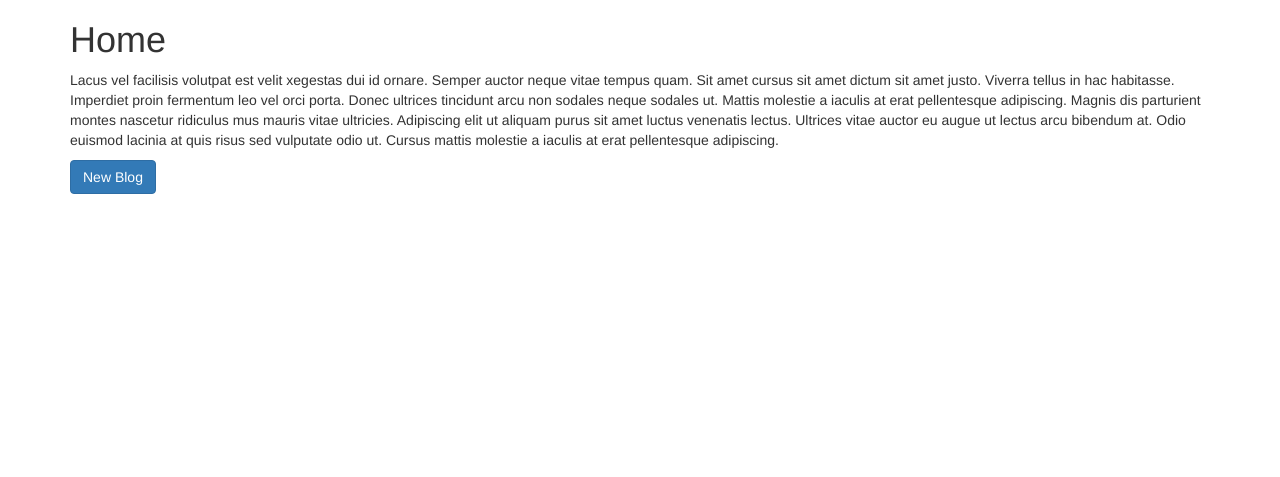
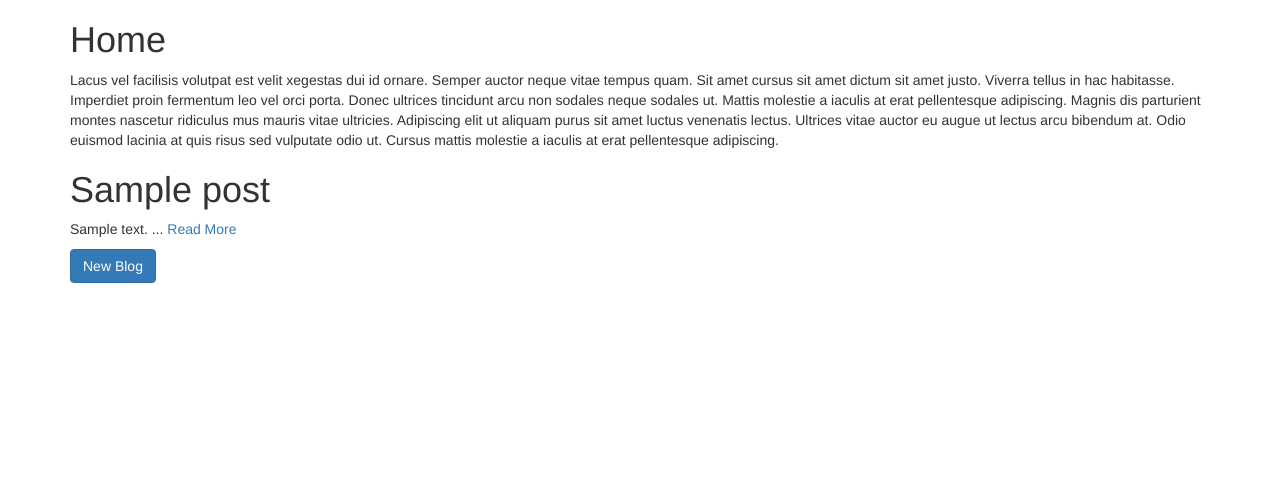
Before and after one commit to aayushxrj/Blog-Website, a Node server app: page / in a window 1280 px wide. Shown: the part 90-567 px from the top of the page. Run offline with Node 20, Linux system fonts and the light colour scheme; tables that the repository leaves empty hold one stand-in row (values such as "Sample post"); some libraries are stand-ins or nearby versions.

Commit message:
integrated with MongoDB

```diff
--- a/app.js
+++ b/app.js
@@ -2,6 +2,7 @@ const express = require("express");
 const bodyParser = require("body-parser");
 const ejs = require("ejs");
 var _ = require("lodash");
+const mongoose = require("mongoose");
 
 const homeStartingContent = "Lacus vel facilisis volutpat est velit xegestas dui id ornare. Semper auctor neque vitae tempus quam. Sit amet cursus sit amet dictum sit amet justo. Viverra tellus in hac habitasse. Imperdiet proin fermentum leo vel orci porta. Donec ultrices tincidunt arcu non sodales neque sodales ut. Mattis molestie a iaculis at erat pellentesque adipiscing. Magnis dis parturient montes nascetur ridiculus mus mauris vitae ultricies. Adipiscing elit ut aliquam purus sit amet luctus venenatis lectus. Ultrices vitae auctor eu augue ut lectus arcu bibendum at. Odio euismod lacinia at quis risus sed vulputate odio ut. Cursus mattis molestie a iaculis at erat pellentesque adipiscing.";
 const aboutContent = "Hac habitasse platea dictumst vestibulum rhoncus est pellentesque. Dictumst vestibulum rhoncus est pellentesque elit ullamcorper. Non diam phasellus vestibulum lorem sed. Platea dictumst quisque sagittis purus sit. Egestas sed sed risus pretium quam vulputate dignissim suspendisse. Mauris in aliquam sem fringilla. Semper risus in hendrerit gravida rutrum quisque non tellus orci. Amet massa vitae tortor condimentum lacinia quis vel eros. Enim ut tellus elementum sagittis vitae. Mauris ultrices eros in cursus turpis massa tincidunt dui.";
@@ -14,16 +15,36 @@ app.set('view engine', 'ejs');
 app.use(bodyParser.urlencoded({extended: true}));
 app.use(express.static("public"));
 
+mongoose.connect("mongodb://127.0.0.1:27017/blogDB", {useNewUrlParser: true, useUnifiedTopology: true})
+.then(function(){ console.log("Connected to database"); })
+.catch(function(err){ console.log(err); });
 
-let posts =[];
+const postSchema = {
+  title: String,
+  content: String
+};
+const Post = mongoose.model("Post", postSchema);
+
+// let posts =[];            NO MORE NEEDED AS Post.find() is used
 
 
 app.get("/", function(req, res){
+  // res.render("home",{
+  //   homeStartingContent:homeStartingContent,
+  //   posts:posts
+  // });
+  // console.log(posts);
+
+  Post.find({})
+  .then(function(posts){
     res.render("home",{
       homeStartingContent:homeStartingContent,
       posts:posts
     });
-  // console.log(posts);
+  })
+  .catch(function(err){
+    console.log(err);
+  });
 });
 
 app.get("/about", function(req, res){
@@ -41,32 +62,53 @@ app.get("/compose", function(req, res){
 app.post("/compose", function(req, res){
   // console.log(req.body.postTitle);
   // console.log(req.body.postBody);
-  const post = {
-    title : req.body.postTitle,
-    content : req.body.postBody
-  };
+  // const post = {
+  //   title : req.body.postTitle,
+  //   content : req.body.postBody
+  // };
   // console.log(post);
-  posts.push(post);
-  res.redirect("/");
+  // posts.push(post);
+
+  const post = new Post({
+    title: req.body.postTitle,
+    content: req.body.postBody
+  });
+  post.save()
+  .then(function(){res.redirect("/");})
+  .catch(function(err){console.log(err);});
+
+  // res.redirect("/");
 
 });
 
-app.get("/posts/:postName", function(req, res){
+// app.get("/posts/:postName", function(req, res){
+app.get("/posts/:postId", function(req, res){
   // console.log(req.params.postName);
-  const requestedTitle = _.lowerCase(req.params.postName);
-  posts.forEach(function(post){
-    var storedTitle = _.lowerCase(post.title);
-    if(storedTitle === requestedTitle){
-      // console.log("Match found");
-      res.render("post", {
+  // const requestedTitle = _.lowerCase(req.params.postName);
+  // posts.forEach(function(post){
+  //   var storedTitle = _.lowerCase(post.title);
+  //   if(storedTitle === requestedTitle){
+  //     // console.log("Match found");
+  //     res.render("post", {
+  //       title:post.title,
+  //       content:post.content,
+  //     })
+  //   }
+  //   // else {
+  //   //   console.log("Not a match");
+  //   // }
+  // })
+  const requestedPostId = req.params.postId;
+  Post.findOne({_id:requestedPostId})
+  .then(function(post){
+    res.render("post",{
       title:post.title,
       content:post.content
     })
-    }
-    // else {
-    //   console.log("Not a match");
-    // }
   })
+  .catch(function(err){console.log(err)});
+
+
 });
 
 
--- a/package.json
+++ b/package.json
@@ -12,6 +12,7 @@
     "body-parser": "^1.18.3",
     "ejs": "^3.1.9",
     "express": "^4.16.3",
-    "lodash": "^4.17.21"
+    "lodash": "^4.17.21",
+    "mongoose": "^7.3.2"
   }
 }
--- a/views/home.ejs
+++ b/views/home.ejs
@@ -17,7 +17,8 @@
         <h1><%= post.title %></h1>
         <p>
         <%= (post.content).substring(0,100)+" ..." %>
-        <a href="/posts/<%=post.title%>">Read More</a>
+        <!-- <a href="/posts/<%=post.title%>">Read More</a>  -->
+        <a href="/posts/<%=post._id%>">Read More</a>
     </p>
     <% }) %>
     <a href="/compose" class="btn btn-primary text-white">New Blog</a>
```
Also changed, not shown: 1 other file. Lines whose indentation alone changed are shown as unchanged.
